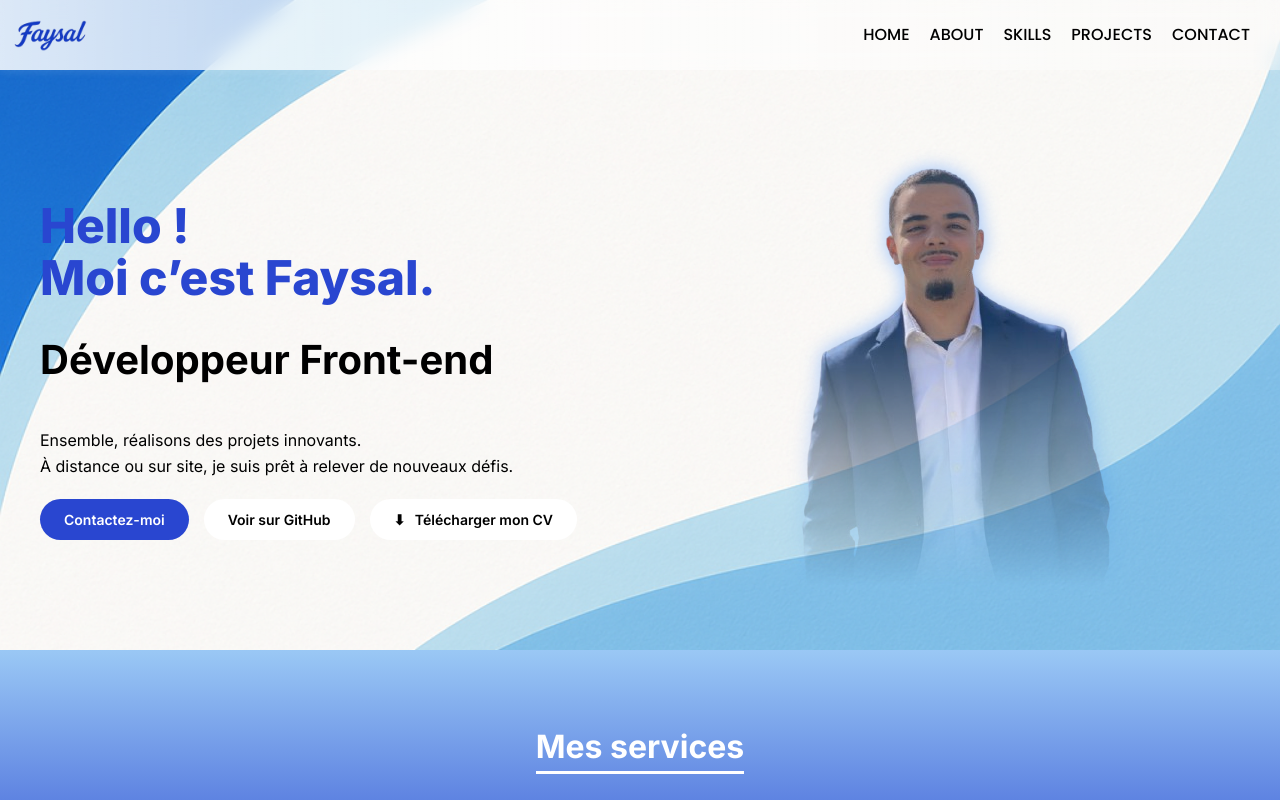
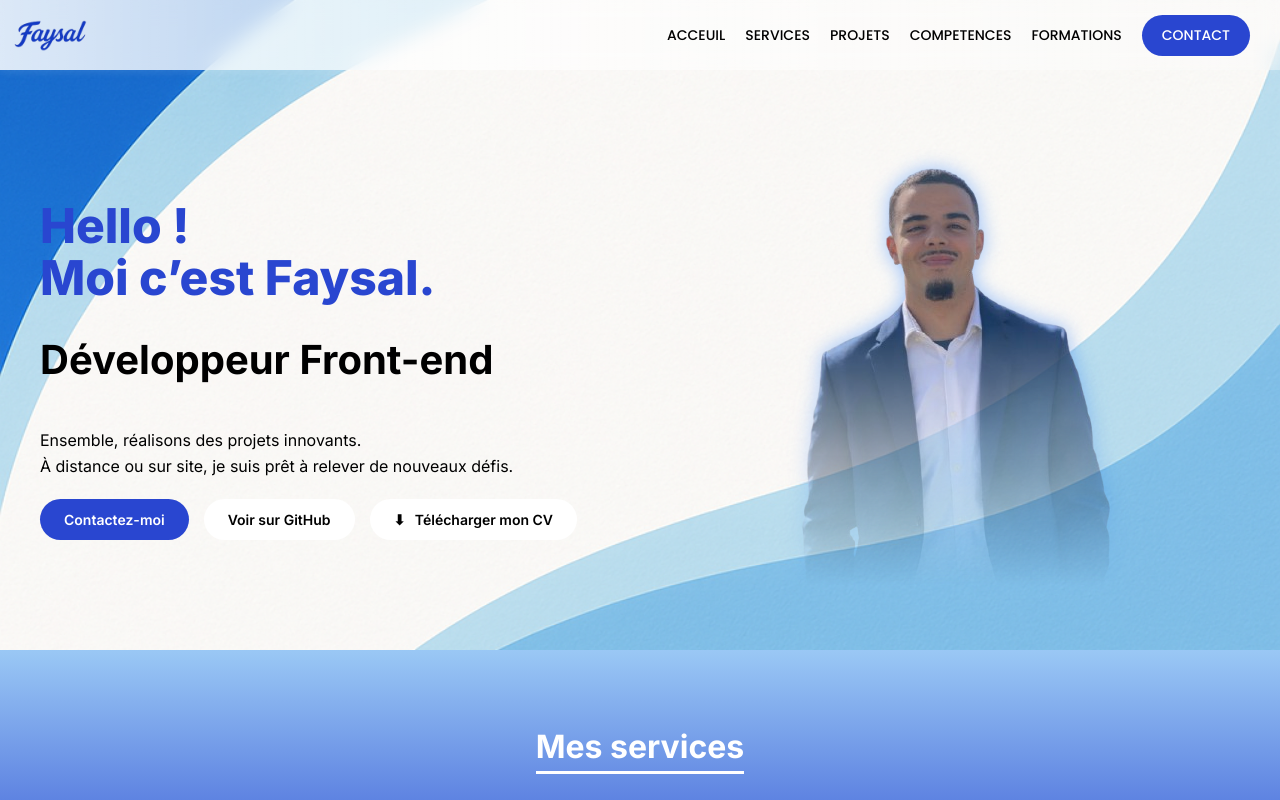
Before and after one commit to Faysal64/Portfolio-Perso, a React (Vite) app: page / in a window 1280 px wide. Shown: the top 800 px of the page. Built offline with nearby package versions, Linux system fonts and the light colour scheme.

Commit message:
Ajout bouton contact dans le header

```diff
--- a/src/components/Header.jsx
+++ b/src/components/Header.jsx
@@ -30,11 +30,13 @@ function Header() {
           <img src={Logo} alt="Logo" />
         </div>
         <nav className="nav-links">
-          <a href="#home">HOME</a>
-          <a href="#about">ABOUT</a>
-          <a href="#skills">SKILLS</a>
-          <a href="#projects">PROJECTS</a>
-          <a href="#contact">CONTACT</a>
+          <a href="#home">ACCEUIL</a>
+          <a href="#about">SERVICES</a>
+          <a href="#skills">PROJETS</a>
+          <a href="#projects">COMPETENCES</a>
+          <a href="#formations">FORMATIONS</a>
+          <a href="#contact" className="contact-button">CONTACT</a>
+
         </nav>
       </div>
     </header>
--- a/src/styles/Header.css
+++ b/src/styles/Header.css
@@ -37,6 +37,23 @@ body {
 
 }
 
+.contact-button {
+  background-color: #2946d0;
+  color: white !important;
+  padding: 10px 20px;
+  border-radius: 999px;
+  font-weight: 600;
+  line-height: normal !important;
+  display: inline-block;
+  margin-left: 20px;
+
+  transition: background-color 0.3s ease, transform 0.3s ease;
+}
+
+.contact-button:hover {
+  background-color: black;
+  transform: scale(1.05);
+}
 
 
 
@@ -66,6 +83,7 @@ body {
   font-weight: 500;
   line-height: 70px;
   transition: all 0.3s ease;
+  font-size: 14px;
 }
 
 
```
